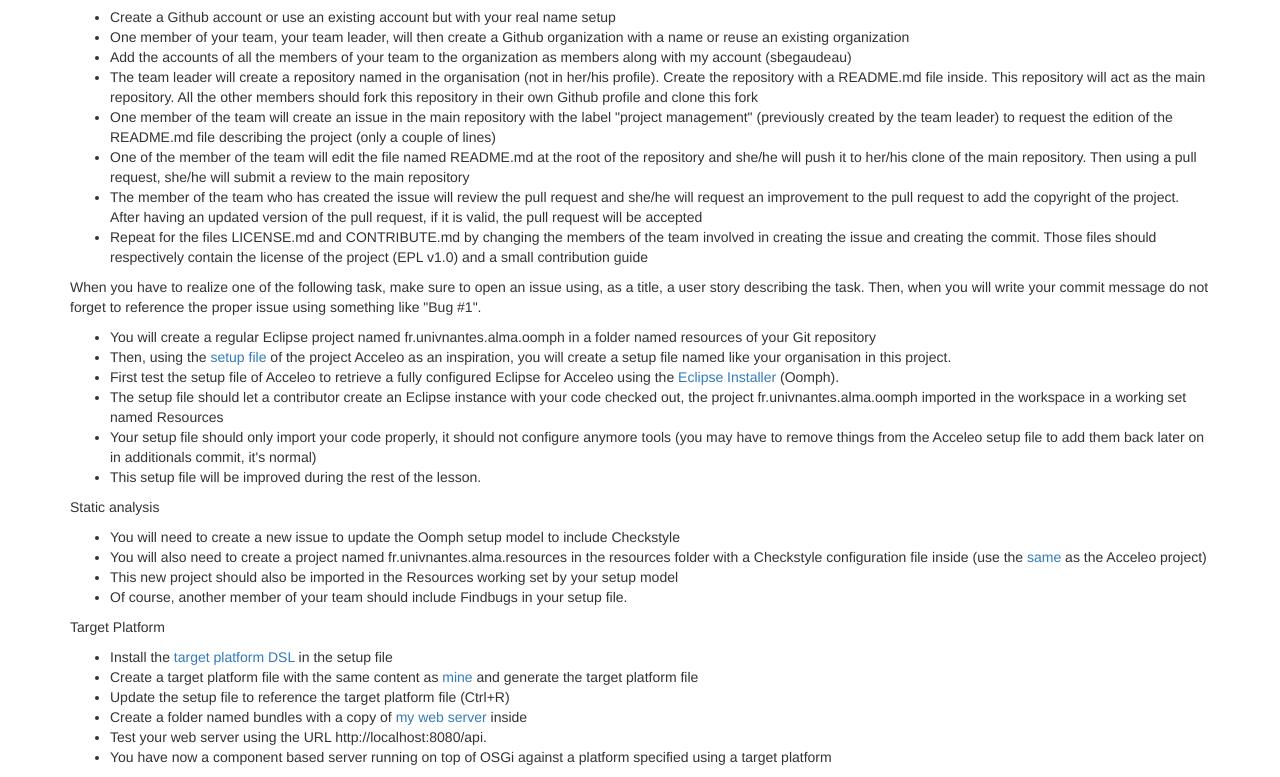
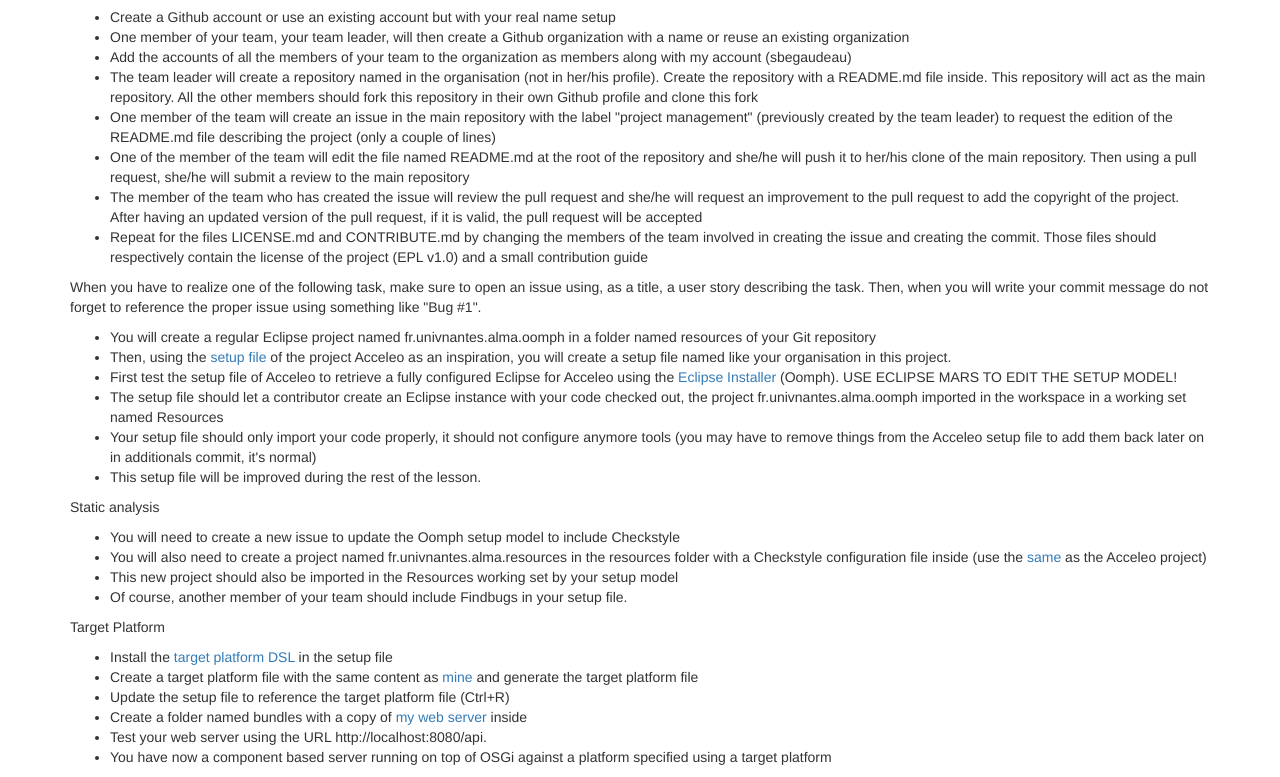
Before and after one commit to sbegaudeau/alma-m2-2015, a plain HTML site: page index.html in a window 1280 px wide. Shown: the part 93-870 px from the top of the page. Drawn offline with nearby package versions, Linux system fonts and the light colour scheme.

Commit message:
Update the instructions again

```diff
--- a/index.html
+++ b/index.html
@@ -28,7 +28,7 @@
       <ul>
         <li>You will create a regular Eclipse project named fr.univnantes.alma.oomph in a folder named resources of your Git repository</li>
         <li>Then, using the <a href="https://git.eclipse.org/c/acceleo/org.eclipse.acceleo.git/tree/releng/org.eclipse.acceleo.releng">setup file</a> of the project Acceleo as an inspiration, you will create a setup file named like your organisation in this project.</li>
-        <li>First test the setup file of Acceleo to retrieve a fully configured Eclipse for Acceleo using the <a href="https://www.eclipse.org/downloads/">Eclipse Installer</a> (Oomph).</li>
+        <li>First test the setup file of Acceleo to retrieve a fully configured Eclipse for Acceleo using the <a href="https://www.eclipse.org/downloads/">Eclipse Installer</a> (Oomph). USE ECLIPSE MARS TO EDIT THE SETUP MODEL!</li>
         <li>The setup file should let a contributor create an Eclipse instance with your code checked out, the project fr.univnantes.alma.oomph imported in the workspace in a working set named Resources</li>
         <li>Your setup file should only import your code properly, it should not configure anymore tools (you may have to remove things from the Acceleo setup file to add them back later on in additionals commit, it's normal)</li>
         <li>This setup file will be improved during the rest of the lesson.</li>
```
